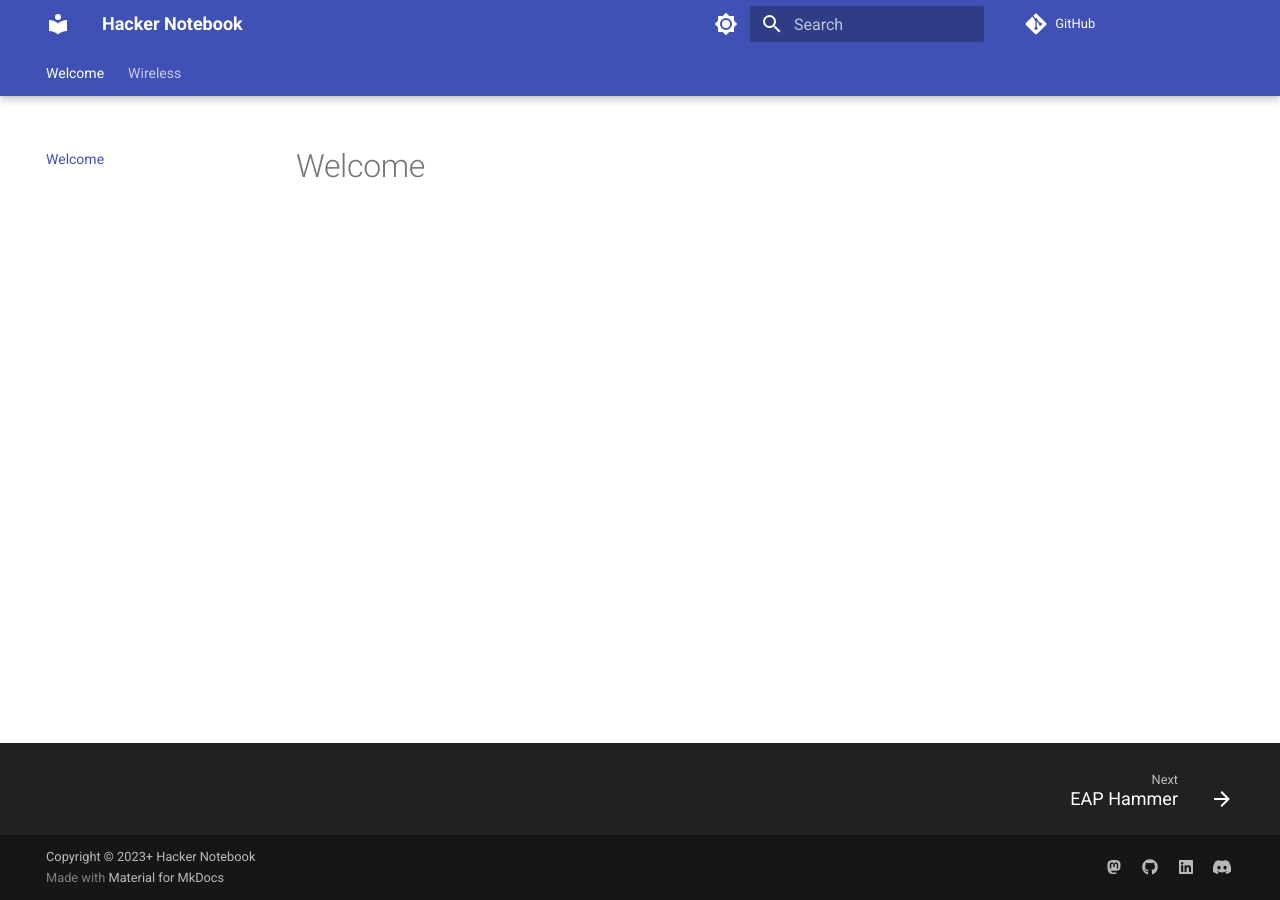
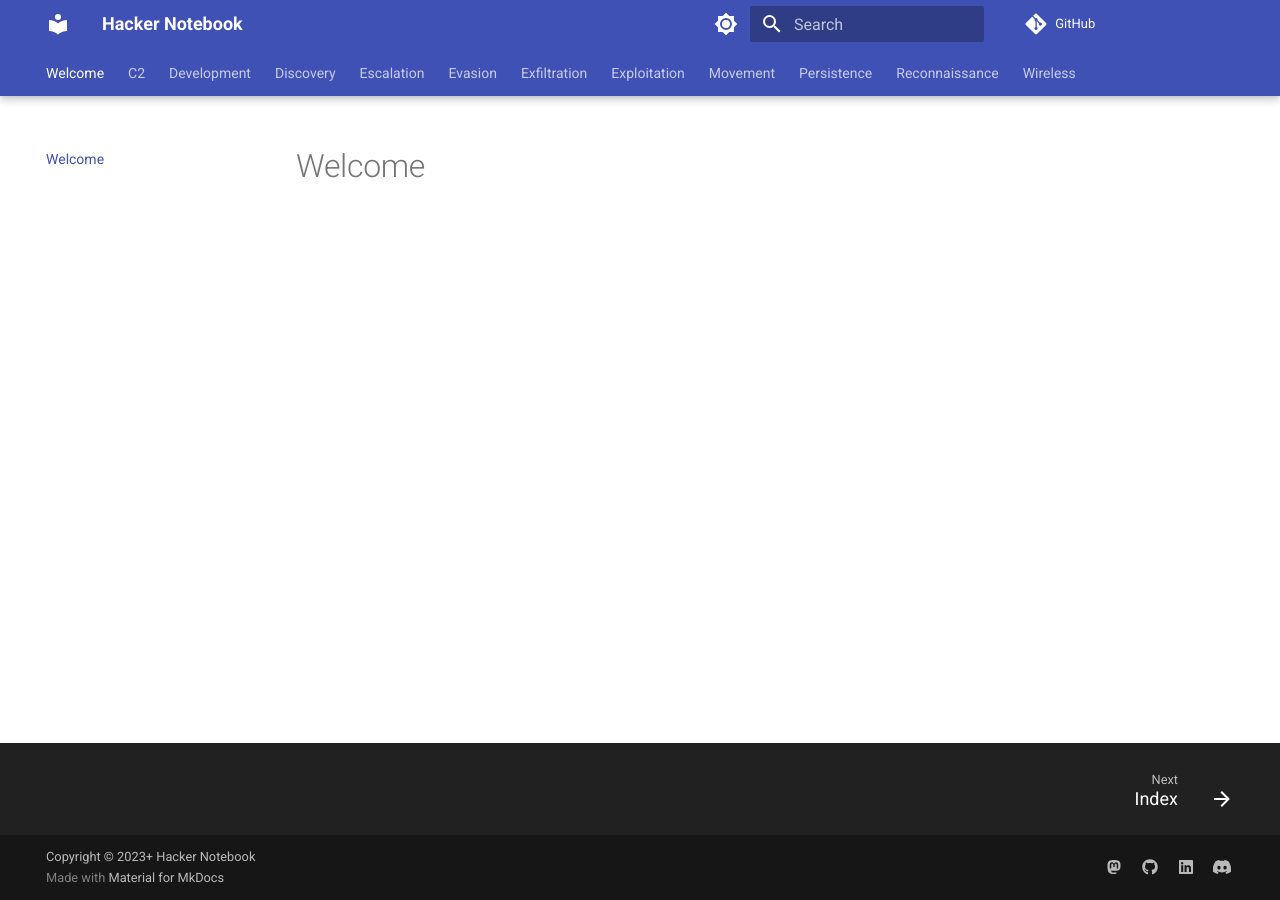
Before and after one commit to burnbrian/hackernotebook, an MkDocs documentation site: the page built from docs/index.md, in a window 1280 px wide. Built offline with MkDocs 1.6.1 and Material for MkDocs 9.7.7, drawn with Linux system fonts in a browser that asks for light colours; comment, search, counter and statistics services are not loaded.

Commit message:
Added index files to directories

```diff
--- /dev/null
+++ b/docs/c2/index.md
@@ -0,0 +1 @@
+# Index
--- /dev/null
+++ b/docs/development/index.md
@@ -0,0 +1 @@
+# Index
--- /dev/null
+++ b/docs/discovery/index.md
@@ -0,0 +1 @@
+# Index
--- /dev/null
+++ b/docs/escalation/index.md
@@ -0,0 +1 @@
+# Index
--- /dev/null
+++ b/docs/evasion/index.md
@@ -0,0 +1 @@
+# Index
--- /dev/null
+++ b/docs/exfiltration/index.md
@@ -0,0 +1 @@
+# Index
--- /dev/null
+++ b/docs/exploitation/index.md
@@ -0,0 +1 @@
+# Index
--- /dev/null
+++ b/docs/movement/index.md
@@ -0,0 +1 @@
+# Index
--- /dev/null
+++ b/docs/persistence/index.md
@@ -0,0 +1 @@
+# Index
--- /dev/null
+++ b/docs/reconnaissance/index.md
@@ -0,0 +1 @@
+# Index
--- a/overrides/main.html
+++ b/overrides/main.html
@@ -1,5 +1,5 @@
 {% extends "base.html" %}
 
 {% block announce %}
-  Website is working, sort of.
+  Announcement here.
 {% endblock %}
```
